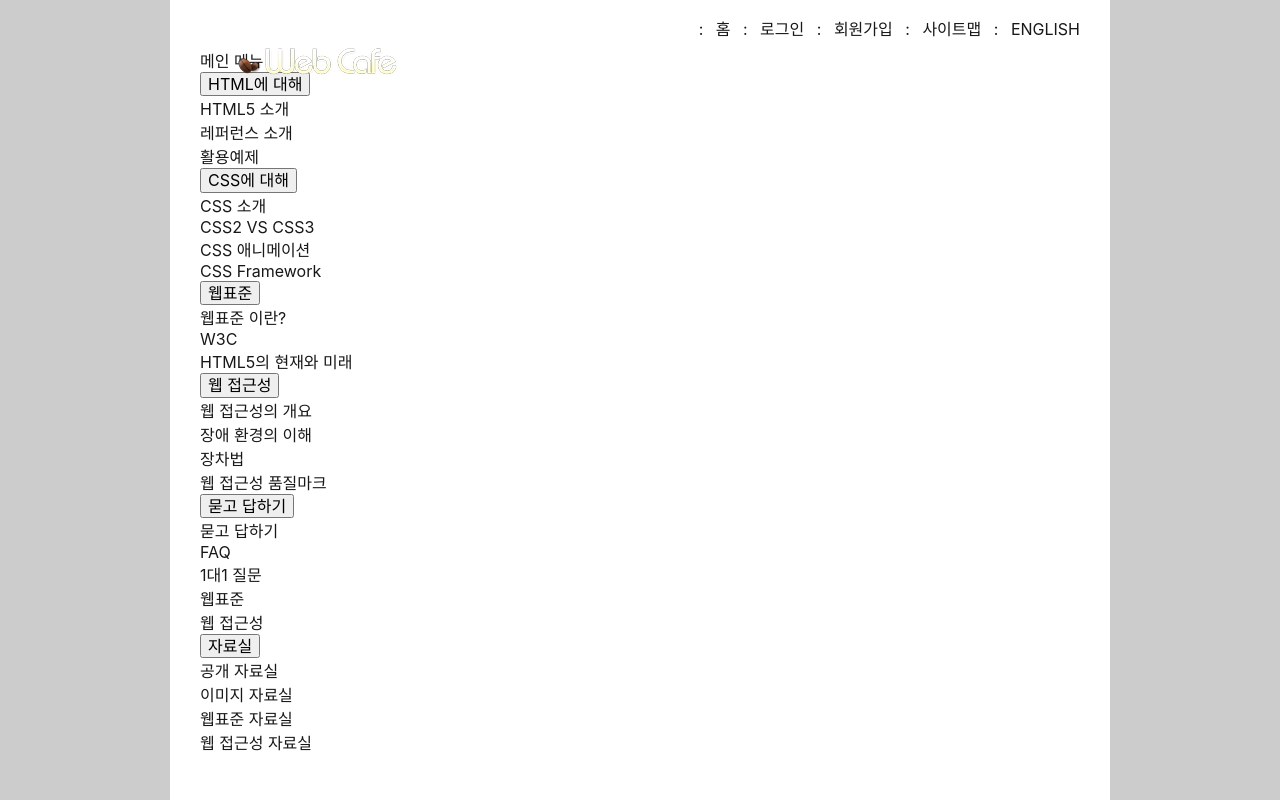
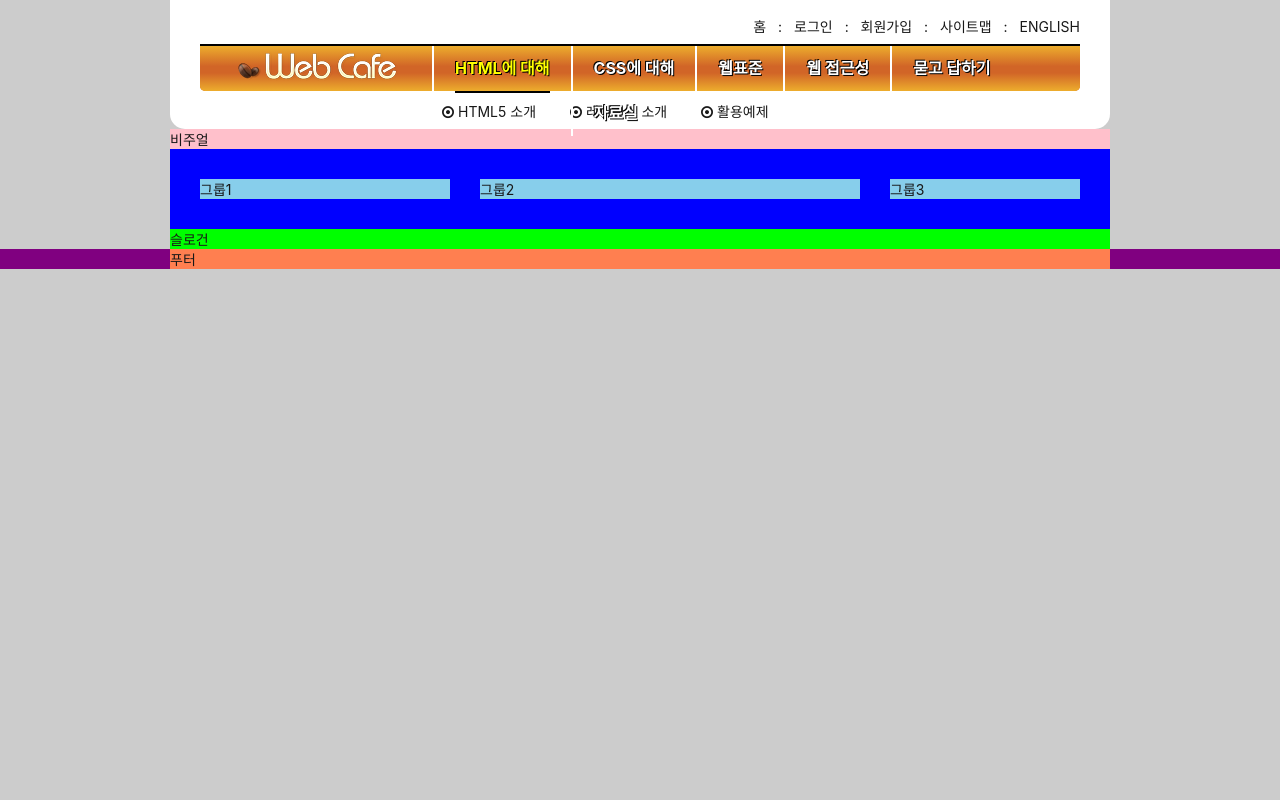
Before and after one commit to nalsae/HTML-CSS_Study, a website: page HTML5/index.html in a window 1280 px wide. Shown: the top 800 px of the page. Drawn offline with Linux system fonts and the light colour scheme; a web font is replaced by a local one.

Commit message:
메인 메뉴 및 하위 메뉴 디자인 수정

```diff
--- a/HTML5/css/index.css
+++ b/HTML5/css/index.css
@@ -1,6 +1,20 @@
 @import url("https://cdn.jsdelivr.net/gh/orioncactus/pretendard@v1.3.4/dist/web/static/pretendard.css");
+@import url('./fonts.css');
 @import url('./normalize.css');
 @import url('./reset.css');
+@import url('./fontello.css');
+
+/* 숨김 콘텐츠 */
+.sr-only{
+  background: yellow;
+  position: absolute;
+  width: 1px;
+  height: 1px;
+  margin: -1px;
+  overflow: hidden;
+  clip: rect(0, 0, 0, 0);
+  clip-path: polygon(0 0, 0 0, 0 0);
+}
 
 /* 기본 스타일 */
 *, *::before, *::after{
@@ -14,11 +28,16 @@ a{
 }
 
 /* 본문 스타일 */
+html{
+  font-size: 10px;
+}
+
 body{
   font-family: Pretendard, -apple-system, BlinkMacSystemFont, system-ui, Roboto, "Helvetica Neue", "Segoe UI", "Apple SD Gothic Neo", "Noto Sans KR", "Malgun Gothic", "Apple Color Emoji", "Segoe UI Emoji", "Segoe UI Symbol", sans-serif;
   font-weight: 400;
   background: #ccc;
   color: #181818;
+  font-size: 1.4rem;
 }
 
 /* 레이아웃 */
@@ -30,13 +49,13 @@ body{
 .header{
   background: white;
   position: relative;
-  padding: 8px 30px 50px;
-  min-height: 20vh;
+  padding: 8px 30px;
+  border-radius: 0 0 15px 15px;
 }
 /* 로고 */
 .logo{
   position: absolute;
-  top: 45px;
+  top: 50px;
   left: 65px;
 }
 
@@ -55,6 +74,90 @@ body{
   display: inline-block;
   padding: 8px;
 }
+/* 메인 메뉴 */
+
+.navigation{
+  padding-bottom: 30px;
+}
+
+.menu{
+  background: #d16527 linear-gradient(to bottom,#edad2d 0%,#d16527 45%,#d16527 60%,#edad2d 100%);
+  padding-left: 232px;
+  display: flow-root;
+  height: 47px;
+  border-top: 2px solid black;
+  border-radius: 0 0 5px 5px;
+}
+
+.menu-item{
+  float: left;
+  position: relative;
+}
+
+.menu-button{
+  line-height: 45px;
+  border: 0;
+  padding: 0 21px;
+  background: transparent;
+  border-left: 2px solid #fff;
+  font-size: 1.6rem;
+  font-weight: 700;
+  color: #fff;
+  text-shadow: 1px 1px 0 #000, -1px -1px 0 #000;
+}
+
+.menu-item.is-active .menu-button{
+  color: #ff0;
+}
+
+.menu-item.is-active .menu-button::after{
+  content: "";
+  display: block;
+  background: #000;
+  height: 2px;
+}
+
+.menu-item:nth-child(-n+3) .sub-menu{
+  left: 0;
+}
+
+.menu-item:nth-child(n+4) .sub-menu{
+  right: 0;
+}
+
+.sub-menu{
+  position: absolute;
+  display: none;
+  top: 47px;
+  white-space: nowrap;
+}
+
+.sub-menu li{
+  display: inline-block;
+}
+
+.sub-menu a{
+  display: inline-block;
+  padding: 8px 10px;
+  margin-right: 10px;
+}
+
+.sub-menu a::before{
+  content: '\f192';
+  font-family: 'fontello';
+  display: inline-block;
+  width: 1em;
+  margin-right: .2rem;
+}
+
+.sub-menu a:hover::before, .sub-menu a:focus::before{
+  content: '\e800';
+}
+
+.menu-item.is-active .sub-menu{
+  display: block;
+}
+
 /* 비주얼 */
 .visual{
   background: pink;
--- a/HTML5/index.html
+++ b/HTML5/index.html
@@ -14,7 +14,6 @@
     </h1>
     <ul class="member">
       <li>
-        <span aria-hidden="true">:</span>
         <a href="/">홈</a>
       </li>
       <li>
```
